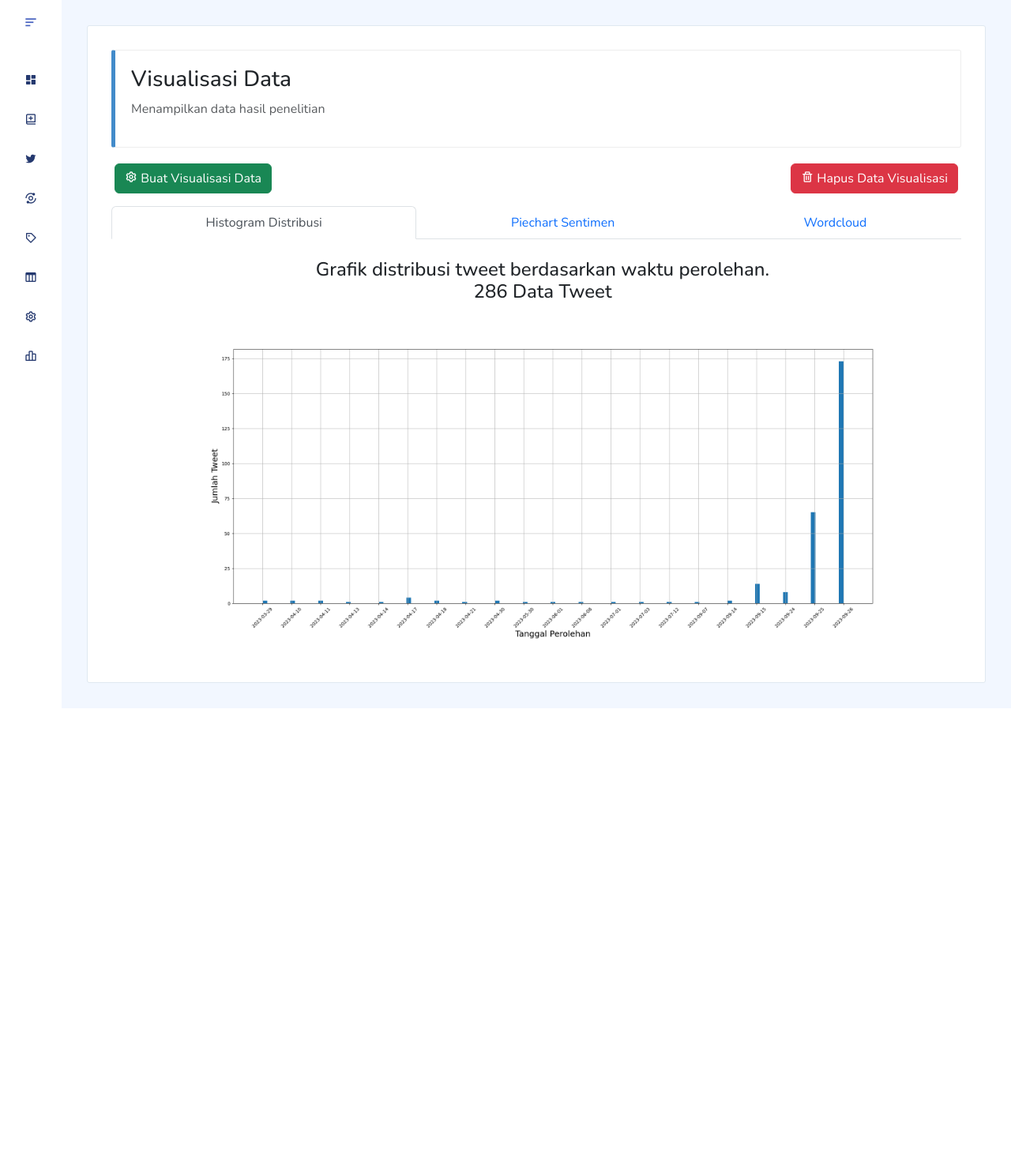
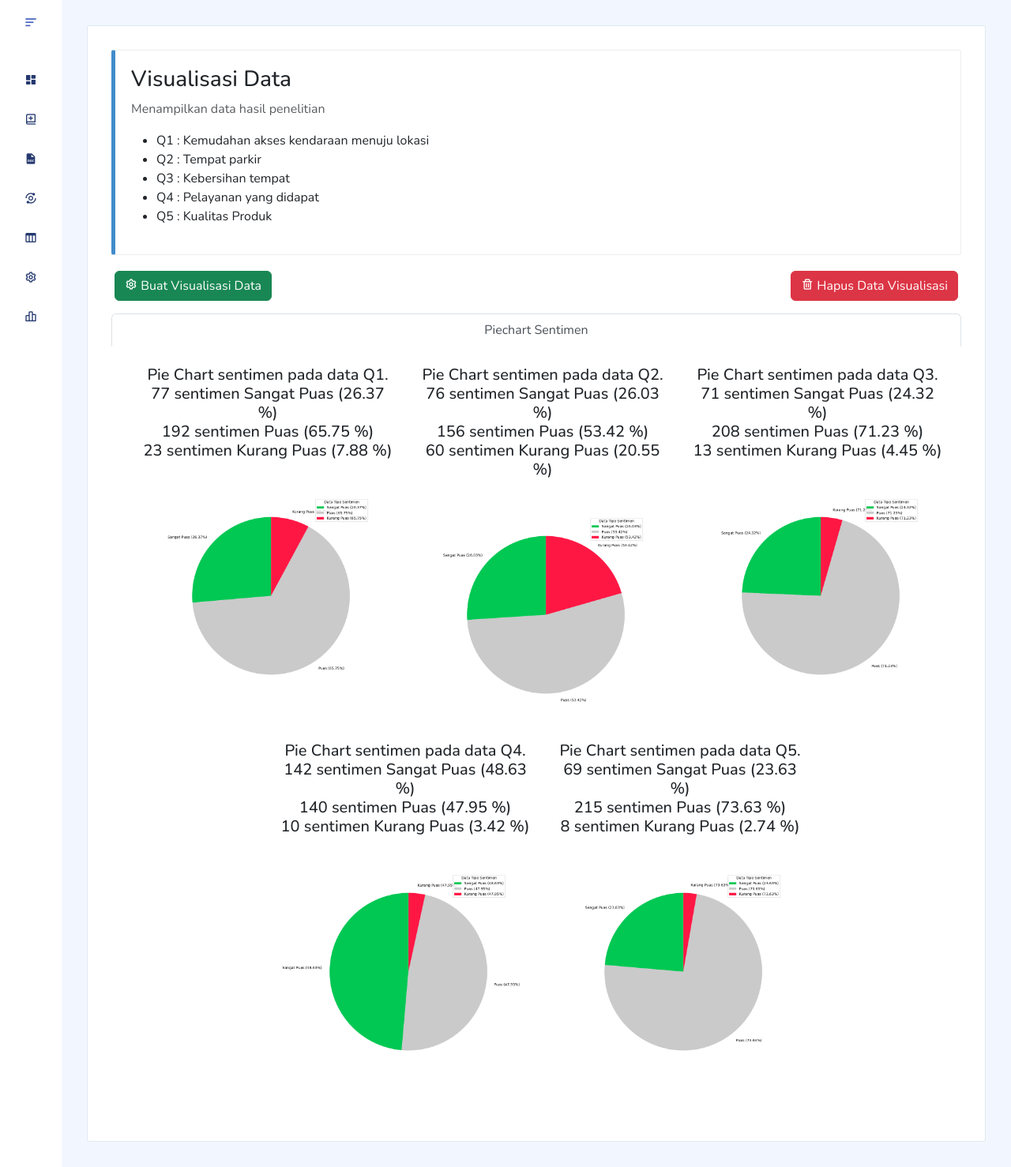
Before and after one commit to rifki-sgnic/sentiment-analysis, a Flask app: page /visualization in a window 1280 px wide. Shown: the whole page at 79% size. Before the commit the page ends 897 px from the top, so only its background shows below. Run offline with Flask 3, Linux system fonts and the light colour scheme; some libraries are stand-ins or nearby versions.

Commit message:
fix visualisasi

```diff
--- a/website/__init__.py
+++ b/website/__init__.py
@@ -6,7 +6,7 @@ mysql = MySQL()
 
 def create_app():
     app = Flask(__name__)
-    app.config['SECRET_KEY'] = '1811501327_MuhammadRifki'
+    app.config['SECRET_KEY'] = '19082010069_MariskaReginaRahmaPutri'
     app.config['MYSQL_DATABASE_HOST'] = config.DATABASE_CONFIG['host']
     app.config['MYSQL_DATABASE_USER'] = config.DATABASE_CONFIG['user']
     app.config['MYSQL_DATABASE_PASSWORD'] = config.DATABASE_CONFIG['password']
--- a/website/controllers/visualization.py
+++ b/website/controllers/visualization.py
@@ -13,48 +13,46 @@ import os
 
 class VisualizationController:
     def createVisualisasi(self):
-        waktu = datetime.today().strftime('%d-%m-%Y %H%M')
+        try:
+            list_count_sp = []
+            list_count_p = []
+            list_count_kp = []
+            list_persentase_sp = []
+            list_persentase_p = []
+            list_persentase_kp = []
 
-        try:
-            instance_model =  Models('SELECT DATE(created_at) as tanggal FROM tbl_data_clean WHERE clean_answer_5 IS NOT NULL AND sentiment_5 IS NOT NULL')
-            distribusi_waktu = instance_model.select()
+            for num in range(1, 6):
 
-            list_tanggal = [str(data['tanggal']) for data in distribusi_waktu]
+                instance_model = Models(f'SELECT COUNT(id) as jumlah FROM tbl_data_clean WHERE sentiment_{num} = "Sangat Puas"')
+                count_sp = instance_model.select()[0]['jumlah']
 
-            plt.subplots(figsize=(25, 10))
-            plt.hist(list_tanggal, bins=125)
+                instance_model = Models(f'SELECT COUNT(id) as jumlah FROM tbl_data_clean WHERE sentiment_{num} = "Puas"')
+                count_p = instance_model.select()[0]['jumlah']
 
-            plt.ylabel('Jumlah Tweet', fontsize=18)
-            plt.xlabel('Tanggal Perolehan', fontsize=18)
-            plt.xticks(rotation=45)
+                instance_model = Models(f'SELECT COUNT(id) as jumlah FROM tbl_data_clean WHERE sentiment_{num} = "Kurang Puas"')
+                count_kp = instance_model.select()[0]['jumlah']
 
-            plt.grid()
+                jumlah_data = count_sp + count_p + count_kp
+                persentase_sp = round((count_sp / jumlah_data) * 100, 2)
+                persentase_p = round((count_p / jumlah_data) * 100, 2)
+                persentase_kp = round((count_kp / jumlah_data) * 100, 2)
 
-            plt.savefig('website/static/visualisasi/histogram_dist_waktu.png')
+                list_count_sp.append(count_sp)
+                list_count_p.append(count_p)
+                list_count_kp.append(count_kp)
+                list_persentase_sp.append(persentase_sp)
+                list_persentase_p.append(persentase_p)
+                list_persentase_kp.append(persentase_kp)
 
-            plt.cla()
-            plt.clf()
+                list_countSentiment = [persentase_sp, persentase_p, persentase_kp]
 
-            instance_model = Models('SELECT COUNT(id) as jumlah FROM tbl_data_clean WHERE sentiment_5 = "Sangat Puas"')
-            count_pos = instance_model.select()[0]['jumlah']
+                plt.subplots(figsize=(10, 10))
+                plt.pie(list_countSentiment, labels=['Sangat Puas ('+ str(persentase_sp) +'%)', 'Puas ('+ str(persentase_p) +'%)', 'Kurang Puas ('+ str(persentase_p) +'%)'], colors=['#00c853', '#CACACA', '#ff1744'], startangle=90)
+                plt.legend(title="Data Tipe Sentimen")
+                plt.savefig(f'website/static/visualisasi/pie_sentimen_{num}.png')
 
-            instance_model = Models('SELECT COUNT(id) as jumlah FROM tbl_data_clean WHERE sentiment_5 = "Puas"')
-            count_neg = instance_model.select()[0]['jumlah']
-
-            jumlah_data = count_pos + count_neg
-            persentase_pos = round((count_pos / jumlah_data) * 100, 2)
-            persentase_neg = round((count_neg / jumlah_data) * 100, 2)
-
-            list_countSentiment = [persentase_pos, persentase_neg]
-
-            plt.subplots(figsize=(10, 10))
-            plt.pie(list_countSentiment, labels=['Sangat Puas ('+ str(persentase_pos) +'%)', 'Puas ('+ str(persentase_neg) +'%)'], colors=['#00c853', '#ff1744'], startangle=90)
-            plt.legend(title="Data Tipe Sentimen")
-
-            plt.savefig('website/static/visualisasi/pie_sentimen.png')
-
-            plt.cla()
-            plt.clf()
+                plt.cla()
+                plt.clf()
 
             instance_model = Models("SELECT clean_answer_5 FROM tbl_data_clean WHERE clean_answer_5 IS NOT NULL AND sentiment_5 = 'Sangat Puas'")
             data_positif = instance_model.select()
@@ -103,14 +101,15 @@ class VisualizationController:
         frekuensi_neg = dict(sorted(counts.items(), key=operator.itemgetter(1), reverse=True))
 
         data = {
-            'jumlah_tweets': len(list_tanggal),
-            'jumlah_pos': count_pos,
-            'jumlah_neg': count_neg,
-            'persentase_pos': persentase_pos,
-            'persentase_neg': persentase_neg,
+            'jumlah_tweets': jumlah_data,
+            'jumlah_sp': list_count_sp,
+            'jumlah_p': list_count_p,
+            'jumlah_kp': list_count_kp,
+            'persentase_sp': list_persentase_sp,
+            'persentase_p': list_persentase_p,
+            'persentase_kp': list_persentase_kp,
             'frekuensi_pos': list(frekuensi_pos.items())[:15],
             'frekuensi_neg': list(frekuensi_neg.items())[:15],
-            'waktu': waktu
         }
 
         # Menyimpan hasil visualisasi dalam bentuk json
--- a/website/templates/base.html
+++ b/website/templates/base.html
@@ -55,10 +55,10 @@
         </li>
         <li>
           <a href="{{ url_for('views.crawling') }}">
-            <i class="bx bxl-twitter"></i>
-            <span class="link-name">Data Crawling</span>
+            <i class="bx bxs-file-doc"></i>
+            <span class="link-name">Data Kuesioner</span>
           </a>
-          <span class="tool-tip">Data Crawling</span>
+          <span class="tool-tip">Data Kuesioner</span>
         </li>
         <li>
           <a href="{{ url_for('views.preprocessing') }}">
@@ -66,13 +66,6 @@
             <span class="link-name">Preprocessing</span>
           </a>
           <span class="tool-tip">Preprocessing</span>
-        </li>
-        <li>
-          <a href="{{ url_for('views.labeling') }}">
-            <i class="bx bx-purchase-tag"></i>
-            <span class="link-name">Labeling</span>
-          </a>
-          <span class="tool-tip">Labeling</span>
         </li>
         <li>
           <a href="{{ url_for('views.split') }}">
--- a/website/templates/dashboard.html
+++ b/website/templates/dashboard.html
@@ -110,9 +110,9 @@ block content %}
         <h4 class="card-title text-center">Chart Pembagian Data</h4>
         <canvas id="chart-split-data"></canvas>
         {% if (data.data_train and data.data_test) %}
-        <p>
-          {{ data.data_train / (data.data_train + data.data_test) }} : {{
-          data.data_test / (data.data_train + data.data_test) }}
+        <p class="text-center">Uji : Latih <br />
+          {{ "%.2f"|format(data.data_train / (data.data_train + data.data_test) * 100) }} % : {{
+          "%.2f"|format(data.data_test / (data.data_train + data.data_test) * 100) }} %
         </p>
         {% endif %}
       </div>
--- a/website/templates/preprocessing.html
+++ b/website/templates/preprocessing.html
@@ -7,7 +7,7 @@
     <div class="d-inline-flex">
       <h3>Preprocessing Data</h3>
     </div>
-    <p class="text-muted">Mengolah data hasil proses <em>Crawling</em></p>
+    <p class="text-muted">Mengolah data hasil Pengumpulan Data</p>
   </div>
 
   <div class="col-md-6 offset-md-3 col-sm-12 text-center mb-3">
--- a/website/templates/splitting.html
+++ b/website/templates/splitting.html
@@ -7,7 +7,7 @@
     <div class="d-inline-flex">
       <h3>Pembagian Data</h3>
     </div>
-    <p class="text-muted">Membagi data ber<em>label</em> menjadi Data Uji dan Data Latih</p>
+    <p class="text-muted">Membagi data menjadi Data Uji dan Data Latih</p>
   </div>
 
   {% with messages = get_flashed_messages(category_filter=["success"]) %}
--- a/website/templates/visualization.html
+++ b/website/templates/visualization.html
@@ -8,6 +8,13 @@
       <h3>Visualisasi Data</h3>
     </div>
     <p class="text-muted">Menampilkan data hasil penelitian</p>
+    <ul>
+      <li>Q1 : Kemudahan akses kendaraan menuju lokasi</li>
+      <li>Q2 : Tempat parkir</li>
+      <li>Q3 : Kebersihan tempat</li>
+      <li>Q4 : Pelayanan yang didapat</li>
+      <li>Q5 : Kualitas Produk</li>
+    </ul>
   </div>
 
   {% with messages = get_flashed_messages(category_filter=["success"]) %}
@@ -42,34 +49,31 @@
 
     <ul class="nav nav-tabs nav-fill" id="myTab" role="tablist">
       <li class="nav-item" role="presentation">
-        <button class="nav-link active" id="hist-distribusi-tab" data-bs-toggle="tab" data-bs-target="#hist-distribusi-tab-pane" type="button" role="tab" aria-controls="hist-distribusi-tab-pane" aria-selected="true">Histogram Distribusi</button>
+        <button class="nav-link active" id="pie-chart-sentimen-tab" data-bs-toggle="tab" data-bs-target="#pie-chart-sentimen-tab-pane" type="button" role="tab" aria-controls="pie-chart-sentimen-tab-pane" aria-selected="false">Piechart Sentimen</button>
       </li>
-      <li class="nav-item" role="presentation">
-        <button class="nav-link" id="pie-chart-sentimen-tab" data-bs-toggle="tab" data-bs-target="#pie-chart-sentimen-tab-pane" type="button" role="tab" aria-controls="pie-chart-sentimen-tab-pane" aria-selected="false">Piechart Sentimen</button>
-      </li>
-      <li class="nav-item" role="presentation">
+      <!-- <li class="nav-item" role="presentation">
         <button class="nav-link" id="wordcloud-tab" data-bs-toggle="tab" data-bs-target="#wordcloud-tab-pane" type="button" role="tab" aria-controls="wordcloud-tab-pane" aria-selected="false">Wordcloud</button>
-      </li>
+      </li> -->
     </ul>
 
     <div class="tab-content p-3" id="myTabContent">
-      <div class="tab-pane fade show active" id="hist-distribusi-tab-pane" role="tabpanel" aria-labelledby="hist-distribusi-tab" tabindex="0">
+      <div class="tab-pane fade show active" id="pie-chart-sentimen-tab-pane" role="tabpanel" aria-labelledby="pie-chart-sentimen-tab" tabindex="0">
         <div class="col-md-12 m-2">
-          <h4 class="text-center">Grafik distribusi tweet berdasarkan waktu perolehan.<br /> {{ data.jumlah_tweets }} Data Tweet</h4>
-          <div>
-            <img src="../static/visualisasi/histogram_dist_waktu.png" alt="histogram" class="img-fluid">
+          <div class="container mx-auto">
+            <div class="row row-cols-3 justify-content-center">
+              {% for i in range(0, 5) %}
+              <div class="col">
+                <h5 class="text-center">Pie Chart sentimen pada data Q{{ loop.index }}. <br />{{ data.jumlah_sp[i] }} sentimen Sangat Puas ({{ data.persentase_sp[i] }} %) <br /> {{ data.jumlah_p[i] }} sentimen Puas ({{ data.persentase_p[i] }} %) <br /> {{ data.jumlah_kp[i] }} sentimen Kurang Puas ({{ data.persentase_kp[i] }} %)</h5>
+                <div>
+                  <img src="../static/visualisasi/pie_sentimen_{{ loop.index }}.png" alt="piechart sentimen" class="img-fluid mx-auto d-block">
+                </div>
+              </div>
+              {% endfor %}
+            </div>
           </div>
         </div>
       </div>
-      <div class="tab-pane fade" id="pie-chart-sentimen-tab-pane" role="tabpanel" aria-labelledby="pie-chart-sentimen-tab" tabindex="0">
-        <div class="col-md-12 m-2">
-          <h4 class="text-center">Pie Chart persentase sentimen pada {{ data.jumlah_tweets }} Data Tweet. <br />{{ data.jumlah_pos }} tweet positif ({{ data.persentase_pos }} %) & {{ data.jumlah_neg }} tweet negatif ({{ data.persentase_neg }} %)</h4>
-          <div>
-            <img src="../static/visualisasi/pie_sentimen.png" alt="piechart sentimen" class="img-fluid mx-auto d-block">
-          </div>
-        </div>
-      </div>
-      <div class="tab-pane fade" id="wordcloud-tab-pane" role="tabpanel" aria-labelledby="wordcloud-tab" tabindex="0">
+      <!-- <div class="tab-pane fade" id="wordcloud-tab-pane" role="tabpanel" aria-labelledby="wordcloud-tab" tabindex="0">
         <div class="row mt-4">
           <div class="col-md-6">
             <h4 class="text-center"><em>Word Cloud</em> dataset <em>tweet</em> bersentimen positif</h4>
@@ -124,7 +128,7 @@
             </div>
           </div>
         </div>
-      </div>
+      </div> -->
 
     </div>
     {% else %}
```
Also changed, not shown: website/static/visualisasi/hasil_visualisasi.json (+44 -7 lines), website/templates/classification.html (+7 -0 lines), website/templates/crawling.html (+8 -8 lines), website/static/visualisasi/histogram_dist_waktu.png, website/static/visualisasi/pie_sentimen_1.png (added), website/static/visualisasi/pie_sentimen_2.png (added), website/static/visualisasi/pie_sentimen_3.png (added), website/static/visualisasi/pie_sentimen_4.png (added), website/static/visualisasi/pie_sentimen_5.png (added), website/static/visualisasi/wordcloud_negatif.png, website/static/visualisasi/wordcloud_positif.png.
